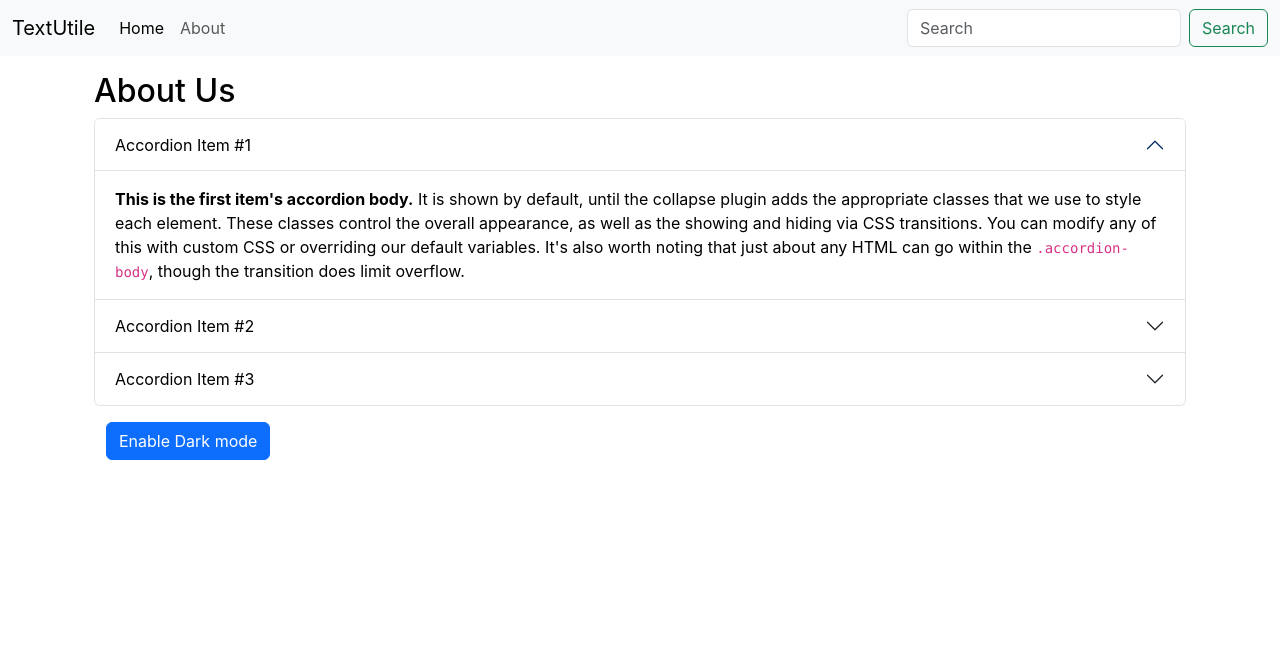
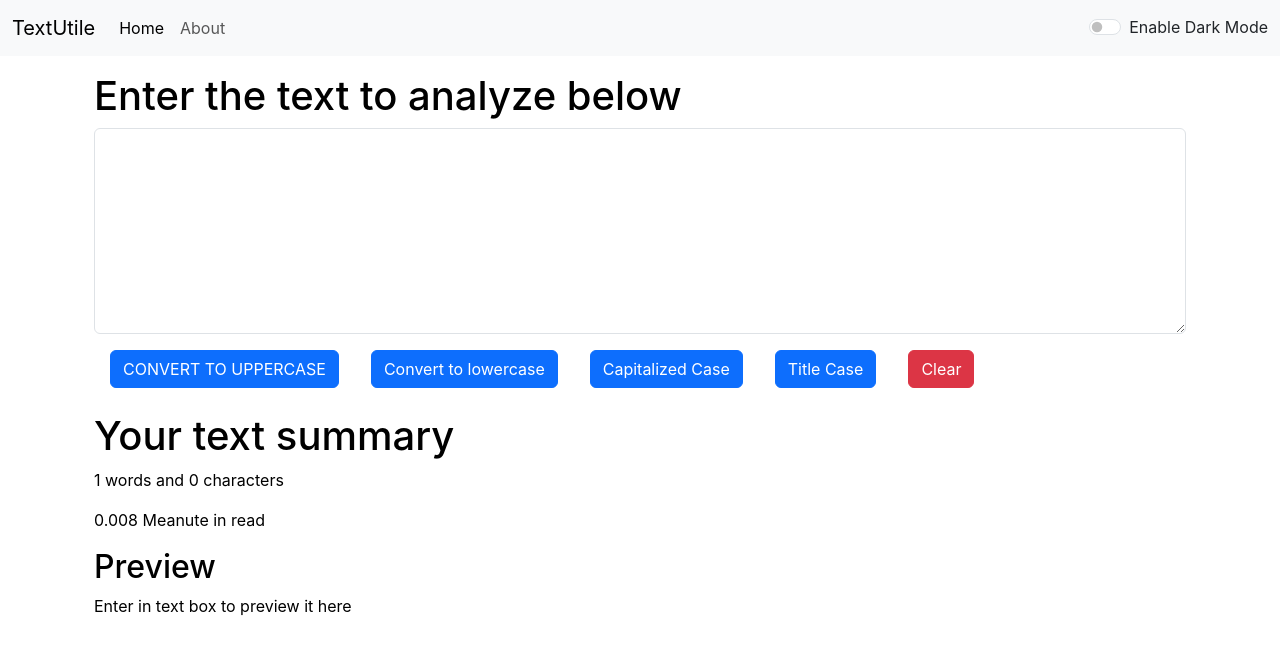
Before and after one commit to sagarsinghrajawat12/my-app, a React (Create React App) app: page / in a window 1280 px wide. Shown: the top 650 px of the page. Built offline with nearby package versions, Linux system fonts and the light colour scheme.

Commit message:
create a dark mode of app

```diff
--- a/src/App.js
+++ b/src/App.js
@@ -3,14 +3,30 @@ import "./App.css";
 import Navbar from "./components/Navbar";
 import TextForm from "./components/TextForm";
 import About from "./components/About";
+import { useState } from "react";
 
 function App() {
+  const [ mode, setMode] = useState('light');
+ const togglemode = ()=>{
+  if(mode==='light'){
+    setMode('dark')
+    document.body.style.backgroundColor = 'black'
+
+  }
+  else{
+    setMode('light')
+    document.body.style.backgroundColor = 'white'
+
+
+  }
+
+  }
   return (
     <>
-      <Navbar title="TextUtile" aboutText="About" Link="Link" />
+      <Navbar title="TextUtile" aboutText="About" Link="Link" mode= {mode} togglemode= {togglemode}/>
       <div className="container my-3 ">
-     {/*   <TextForm heading="Enter the text to analyze below" />*/}
-      <About/>
+       <TextForm heading="Enter the text to analyze below"mode= {mode} />
+     {/* <About/>*/}
       </div>
     </>
   );
--- a/src/components/Navbar.js
+++ b/src/components/Navbar.js
@@ -3,7 +3,7 @@ import React from 'react'
 export default function Navbar(props) {
   return (
 
-        <nav className="navbar navbar-expand-lg bg-body-tertiary">
+        <nav className={`navbar navbar-expand-lg navbar-${props.mode} bg-${props.mode}`}>
   <div className="container-fluid">
     <a className="navbar-brand" href="/">{props.title}</a>
     <button className="navbar-toggler" type="button" data-bs-toggle="collapse" data-bs-target="#navbarSupportedContent" aria-controls="navbarSupportedContent" aria-expanded="false" aria-label="Toggle navigation">
@@ -19,10 +19,14 @@ export default function Navbar(props) {
         </li>
 
       </ul>
-      <form className="d-flex" role="search">
+     {/* <form className="d-flex" role="search">
         <input className="form-control me-2" type="search" placeholder="Search" aria-label="Search"/>
         <button className="btn btn-outline-success" type="submit">Search</button>
-      </form>
+      </form>*/}
+      <div class="form-check form-switch ">
+  <input class="form-check-input" onClick={props.togglemode} type="checkbox" role="switch" id="flexSwitchCheckDefault"/>
+  <label class="form-check-label" htmlFor="flexSwitchCheckDefault">Enable Dark Mode</label>
+</div>
     </div>
   </div>
 </nav>
--- a/src/components/TextForm.js
+++ b/src/components/TextForm.js
@@ -1,20 +1,20 @@
 import React, { useState } from 'react'
 
 export default function TextForm(props) {
-    const handelclearclick = ()=>{
+    const handelclearclick = () => {
         let newText = ""
         setText(newText)
     }
-    const handeltitlecaseclick = ()=>{
+    const handeltitlecaseclick = () => {
         let newText = text.charAt(0).toUpperCase() + text.substring(1).toLowerCase()
 
         setText(newText)
     }
-    const handelcapcclick =()=>{
-        let newText = text.toLowerCase().replace(/^.|\s\S/g, function(a) { return a.toUpperCase(); });
+    const handelcapcclick = () => {
+        let newText = text.toLowerCase().replace(/^.|\s\S/g, function (a) { return a.toUpperCase(); });
         setText(newText)
     }
-    const handeldwclick = ()=>{
+    const handeldwclick = () => {
         let newText = text.toLocaleLowerCase();
         setText(newText)
     }
@@ -26,14 +26,14 @@ export default function TextForm(props) {
     const handleonchange = (event) => {
         setText(event.target.value)
     }
-    const [text, setText] = useState('write your text here');
+    const [text, setText] = useState('');
 
     return (
         <>
-        <div className='container'>
+            <div className='container' style={{color: props.mode === 'dark' ? 'white' : 'black'}}>
                 <h1>{props.heading}</h1>
                 <div className="mb-3">
-                <textarea className="form-control" value={text} onChange={handleonchange} id="exampleFormControlTextarea1" rows="8"></textarea>
+                    <textarea className="form-control" value={text} style={{ backgroundColor: props.mode === 'dark' ? 'black' : 'white', color: props.mode === 'dark' ? 'white' : ' black' }} onChange={handleonchange} id="exampleFormControlTextarea1" rows="8"></textarea>
                 </div>
                 <button className="btn btn-primary mx-3 " onClick={handelUPclick}>CONVERT TO UPPERCASE</button>
                 <button className="btn btn-primary mx-3" onClick={handeldwclick}>Convert to lowercase</button>
@@ -41,12 +41,12 @@ export default function TextForm(props) {
                 <button className="btn btn-primary mx-3" onClick={handeltitlecaseclick}>Title Case</button>
                 <button className="btn btn-danger mx-3" onClick={handelclearclick}>Clear</button>
             </div>
-        <div className="container my-4">
+            <div className="container my-4" style={{color: props.mode === 'dark' ? 'white' : 'black'}}>
                 <h1>Your text summary </h1>
                 <p>{text.split(" ").length} words  and {text.length} characters</p>
-            <p>{0.008*text.split(" ").length} Meanute in read</p>
+                <p>{0.008 * text.split(" ").length} Meanute in read</p>
                 <h2>Preview</h2>
-            <p>{text}</p>
+                <p>{text.length>0?text:"Enter in text box to preview it here"}</p>
             </div>
         </>
     )
```
Lines whose indentation alone changed are shown as unchanged.
